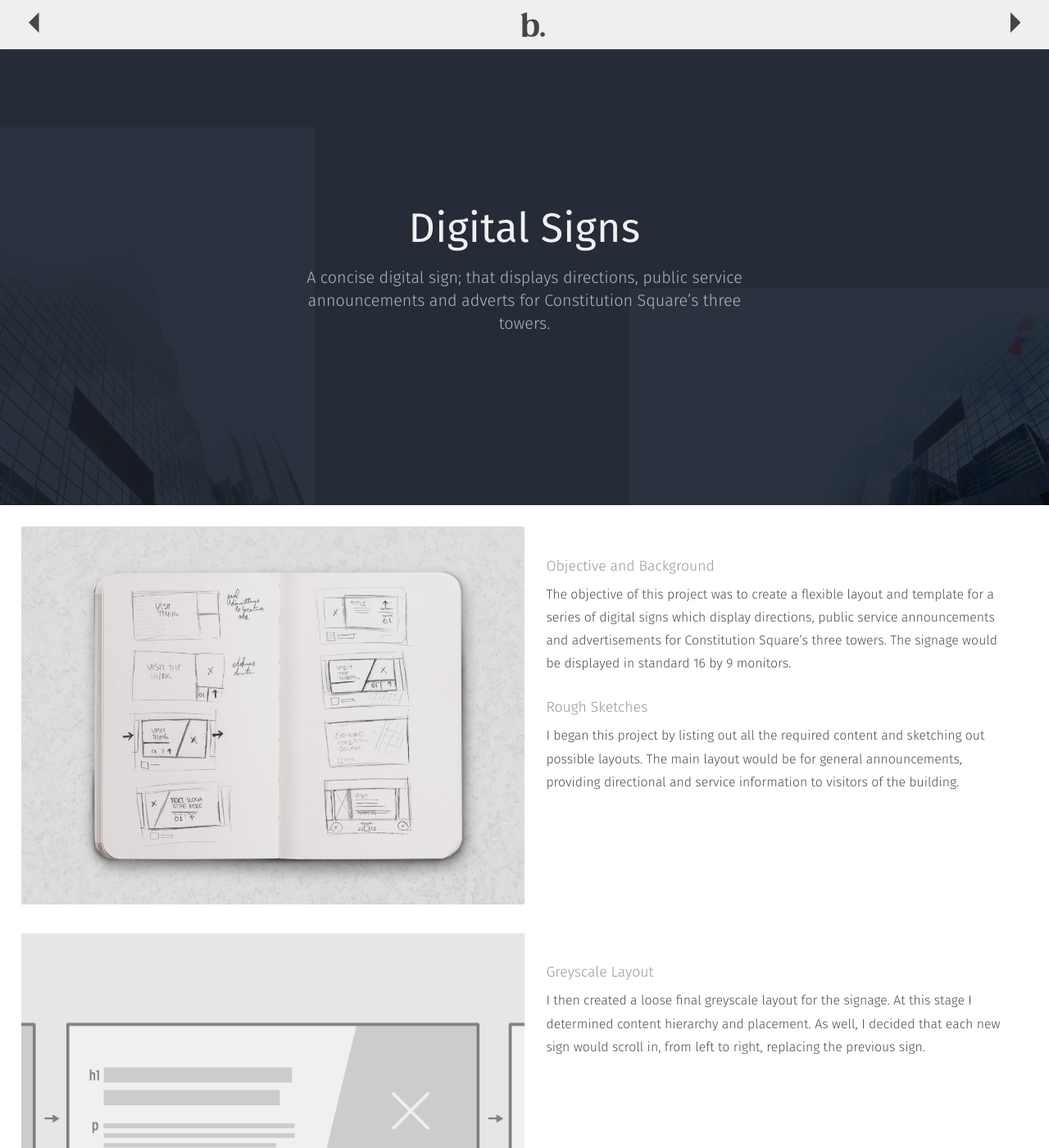
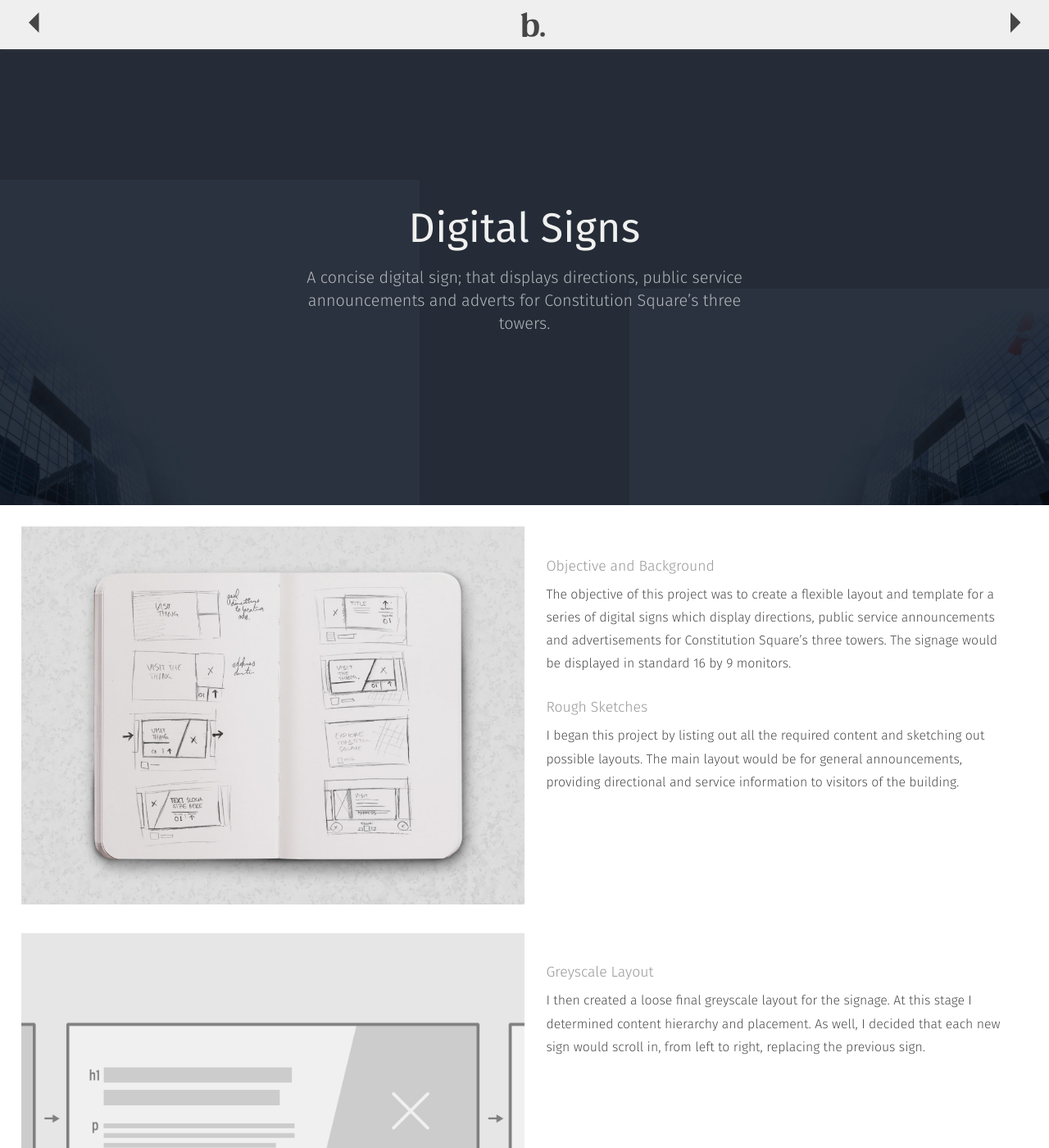
Before and after one commit to valeriebordeleau/portfolioNew, a Jekyll site: the page built from digitalSigns.html, in a window 1280 px wide and 1400 px high. Shown: the whole window at 82% size. Built offline with Jekyll 4.4.1, drawn with Linux system fonts in a browser that asks for light colours; comment, search, counter and statistics services are not loaded.

Commit message:
Changes to banner

```diff
--- a/_includes/css/general.css
+++ b/_includes/css/general.css
@@ -1194,7 +1194,7 @@
 
 .proj1 {
     padding-top: 14em;
-   background-size: 30%, 40%;
+   background-size: 40%, 40%;
      background-image: url(../artwork/sign-bkg2.jpg), url(../artwork/sign-bkg1.jpg);
    background-position: left bottom, right bottom;
  }
```
Also changed, not shown: artwork/sign-bkg2.jpg, 1 other file.
